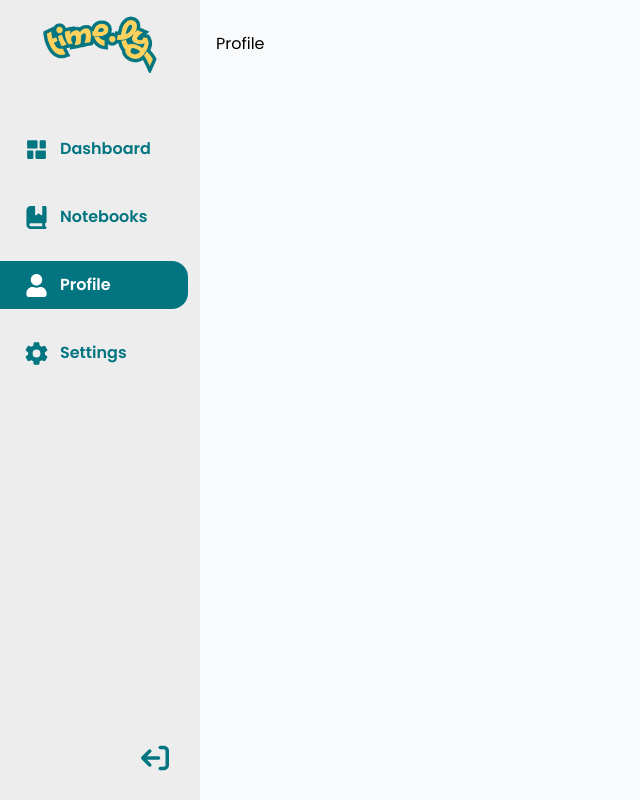
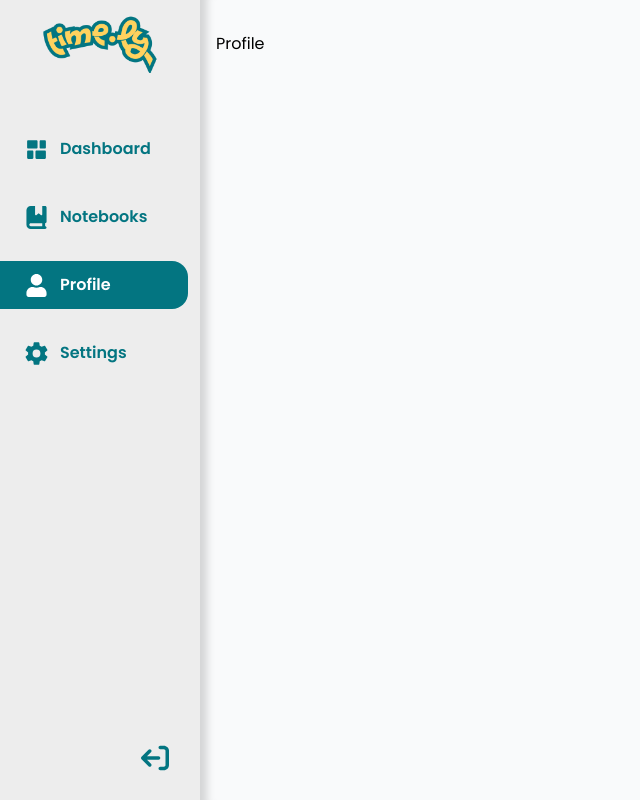
Before and after one commit to yanaSG/time.ly, a React (Vite) app in the folder frontend/: page /profile in a window 1280 px wide. Shown: the whole page, without its empty margins (0-640 px from the left). Built offline with nearby package versions, Linux system fonts and the light colour scheme.

Commit message:
MainLayout shadow fix & Note route added

```diff
--- a/frontend/src/routes/routes.ts
+++ b/frontend/src/routes/routes.ts
@@ -74,6 +74,15 @@ export const ROUTES: AppRoute[] = [
       title: "Settings"
     }
   },
+  {
+    path: "/note",
+    element: React.createElement(loadComponent("Note")),
+    layout: "MainLayout",
+    meta: {
+      // requiresAuth: true,
+      title: "Note"
+    }
+  },
 ];
 
 export const NAV_ROUTES: AppRoute[] = [
--- a/frontend/src/views/components/layout/MainLayout.tsx
+++ b/frontend/src/views/components/layout/MainLayout.tsx
@@ -15,7 +15,7 @@ const MainLayout: React.FC = ({ children }: MainLayoutProps) => {
     <div className="max-h-screen max-w-screen flex bg-gray-50">
       <SideNav />
 
-      <main className="w-full flex-1 mx-auto py-8 px-4">
+      <main className="w-full flex-1 mx-auto py-8 px-4 shadow-black/15 shadow-[inset_15px_0_8px_-8px_rgba(0,0,0,0.5)]">
         {children || <Outlet />}
       </main>
 
--- a/frontend/src/views/features/index.ts
+++ b/frontend/src/views/features/index.ts
@@ -3,5 +3,6 @@ export { default as Register } from "./auth/Register";
 export { default as Dashboard } from "./dashboard/Dashboard";
 export { default as Landing } from "./landing/Landing";
 export { default as Notebooks } from "./notebook/Notebooks";
+export { default as Note } from "./notebook/Note";
 export { default as Profile } from "./profile-settings/Profile";
 export { default as Settings } from "./profile-settings/Settings";
```
